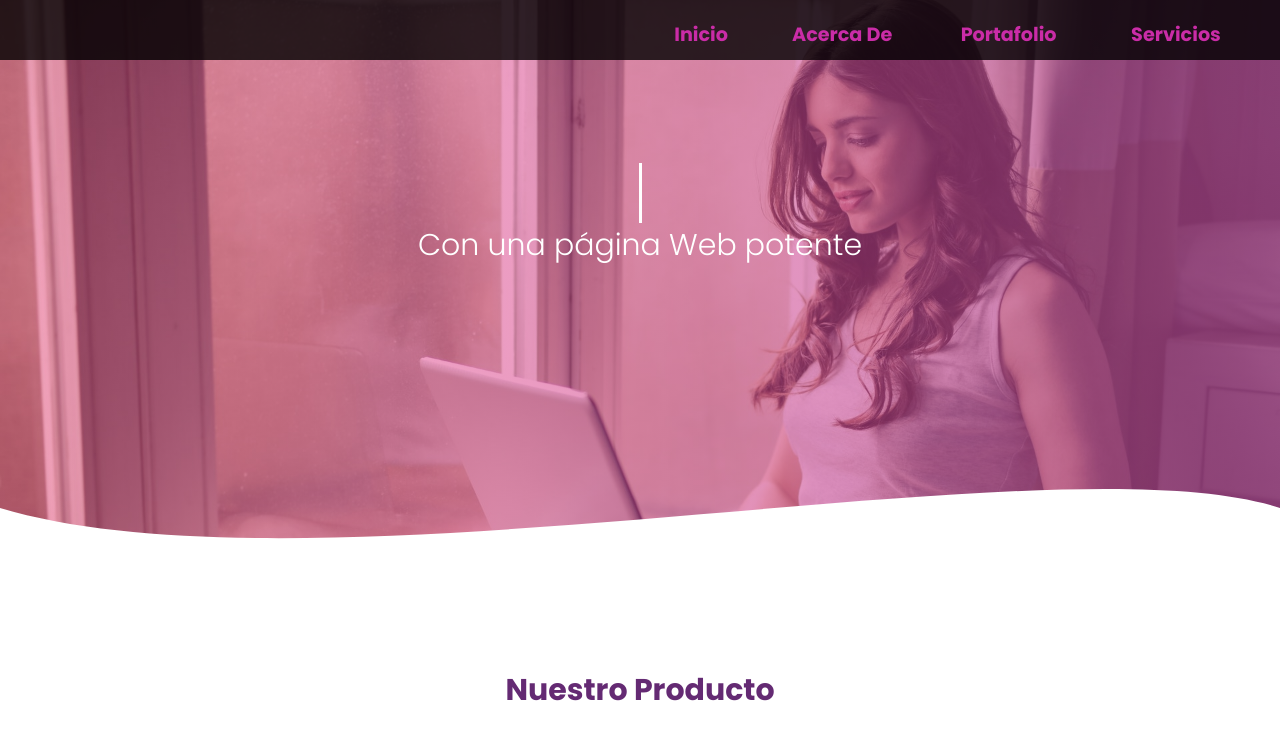
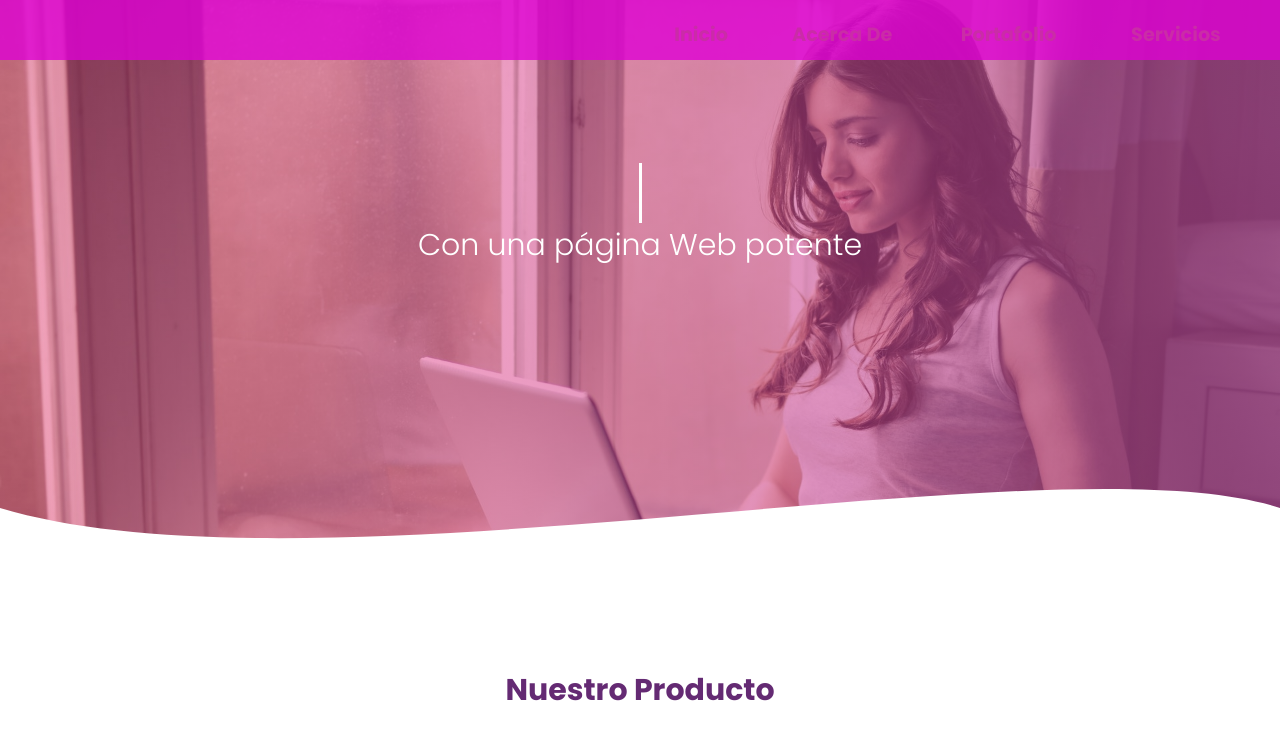
Before and after one commit to Leiva-Joel/test-page.github.io, a plain HTML site: page index.html in a window 1280 px wide. Shown: the top 730 px of the page. Drawn offline with Linux system fonts and the light colour scheme.

Commit message:
cambie color del nav

```diff
--- a/css/styles.css
+++ b/css/styles.css
@@ -49,7 +49,7 @@ nav {
   position: relative;
   width: 100%;
   position: fixed;
-  background-color: #000000cc;
+  background-color: #df02d4cc;
   z-index: 500;
 }
 
```
